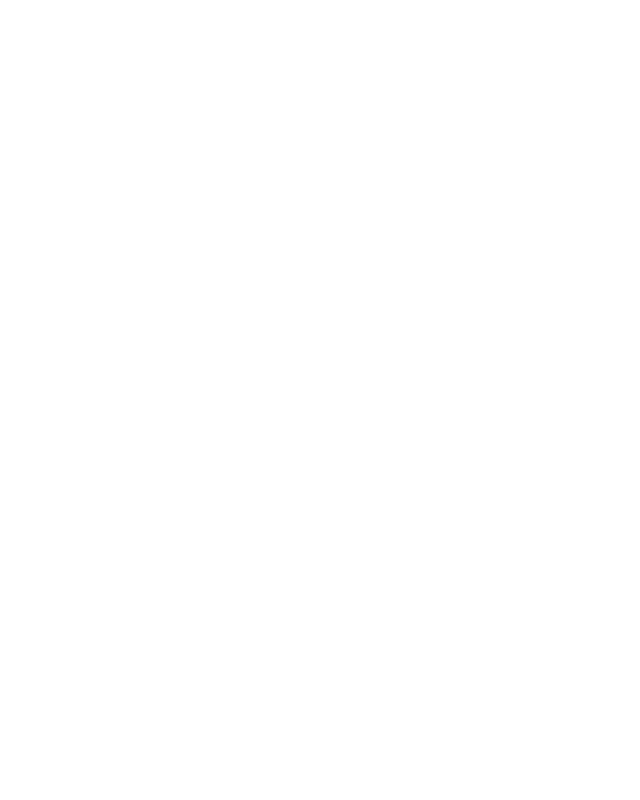
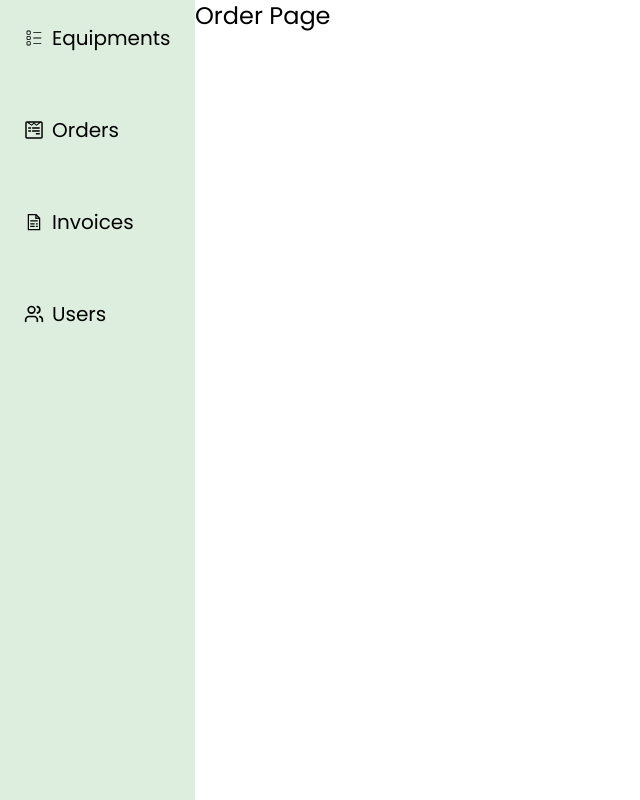
Before and after one commit to robertSovar/superstock, a React (Vite) app: page /superstock/orders in a window 1280 px wide. Before the commit this address had no page. Shown: the whole page, without its empty margins (0-640 px from the left). Built offline with nearby package versions, Linux system fonts and the light colour scheme.

Commit message:
Update project

```diff
--- a/src/App.tsx
+++ b/src/App.tsx
@@ -2,13 +2,18 @@
 import EquipmentPage from "./pages/EquipmentPage";
 import OrderPage from "./pages/OrderPage";
 import DashboardPage from "./pages/DashboardPage";
+import InvoicePage from "./pages/InvoicePage";
+import UsersPage from "./pages/UsersPage";
 
 function App() {
   return (
     <Routes>
-      <Route path="/" element={<DashboardPage />} />
-      <Route path="/order" element={<OrderPage />} />
-      <Route path="/equipment" element={<EquipmentPage />} />
+      <Route path="/" element={<DashboardPage />}>
+        <Route path="/orders" element={<OrderPage />} />
+        <Route path="/equipments" element={<EquipmentPage />} />
+        <Route path="/invoices" element={<InvoicePage />} />
+        <Route path="/users" element={<UsersPage />} />
+      </Route>
     </Routes>
   );
 }
--- a/src/pages/DashboardPage.tsx
+++ b/src/pages/DashboardPage.tsx
@@ -2,25 +2,43 @@
 import { FaWpforms } from "react-icons/fa";
 import { LiaFileInvoiceSolid } from "react-icons/lia";
 import { LuUsers } from "react-icons/lu";
+import { Link, Outlet } from "react-router-dom";
 
 function DashboardPage() {
   return (
-    <section>
-      <div className="flex justify-center items-center w-screen h-screen text-xl">
-        <ul className="flex flex-col gap-16 shrink md:flex-col md:gap-15 md:pt-6 md:px-6 md:height-full md:w-30 md:bg-red-100 md:min-h-screen lg:bg-blue-50 ">
-          <li className="flex gap-4 cursor-pointer">
-            {" "}
-            {<CiBoxList />}Equipments
-          </li>
-          <li className="flex gap-4 cursor-pointer">{<FaWpforms />}Orders</li>
-          <li className="flex gap-4 cursor-pointer">
-            {<LiaFileInvoiceSolid />}Invoices
-          </li>
-          <li className="flex gap-4 cursor-pointer">{<LuUsers />}Users</li>
+    <div className="flex h-screen ">
+      <aside className="w-screen h-screen flex justify-center items-center text-center text-sm md:w-[195px] md:justify-start md:text-xl ">
+        <ul className="flex flex-col gap-16 shrink md:flex-col md:gap-16  md:pt-6 md:px-6 md:h-full md:w-30 md:bg-customGray md:min-h-screen ">
+          <Link to="/equipments">
+            <li className="flex gap-2 items-center cursor-pointer">
+              {<CiBoxList />}
+              Equipments
+            </li>
+          </Link>
+          <Link to="/orders">
+            <li className="flex gap-2 items-center  cursor-pointer">
+              {<FaWpforms />}
+              Orders
+            </li>
+          </Link>
+          <Link to="/invoices">
+            <li className="flex gap-2 items-center  cursor-pointer">
+              {<LiaFileInvoiceSolid />}
+              Invoices
+            </li>
+          </Link>
+          <Link to="/users">
+            <li className="flex gap-2 items-center cursor-pointer">
+              {<LuUsers />}
+              Users
+            </li>
+          </Link>
         </ul>
-      </div>
-      <div className="hidden md:block">Other content</div>
-    </section>
+      </aside>
+      <main className="flex-1 w-screen h-screen">
+        <Outlet />
+      </main>
+    </div>
   );
 }
 
--- a/src/pages/EquipmentPage.tsx
+++ b/src/pages/EquipmentPage.tsx
@@ -1,6 +1,6 @@
 function EquipmentPage() {
   return (
-    <div>
+    <div className="hidden md:flex">
       <h1>Equipment Page</h1>
     </div>
   );
--- /dev/null
+++ b/src/pages/InvoicePage.tsx
@@ -0,0 +1,9 @@
+function InvoicePage() {
+  return (
+    <div className="hidden md:flex">
+      <h1>InvoicePage</h1>
+    </div>
+  );
+}
+
+export default InvoicePage;
--- a/src/pages/OrderPage.tsx
+++ b/src/pages/OrderPage.tsx
@@ -1,7 +1,7 @@
 function OrderPage() {
   return (
-    <div>
-      <h1>Order Page</h1>
+    <div className="hidden md:flex">
+      <h1 className="flex justify-center items-center text-2xl">Order Page</h1>
     </div>
   );
 }
--- /dev/null
+++ b/src/pages/UsersPage.tsx
@@ -0,0 +1,9 @@
+function UsersPage() {
+  return (
+    <div className="hidden md:flex ">
+      <h1>UsersPage</h1>
+    </div>
+  );
+}
+
+export default UsersPage;
--- a/tailwind.config.js
+++ b/tailwind.config.js
@@ -2,7 +2,11 @@
 export default {
   content: ["./index.html", "./src/**/*.{js,ts,jsx,tsx}"],
   theme: {
-    extend: {},
+    extend: {
+      colors: {
+        customGray: "#ddeedf",
+      },
+    },
   },
   plugins: [],
 };
```
